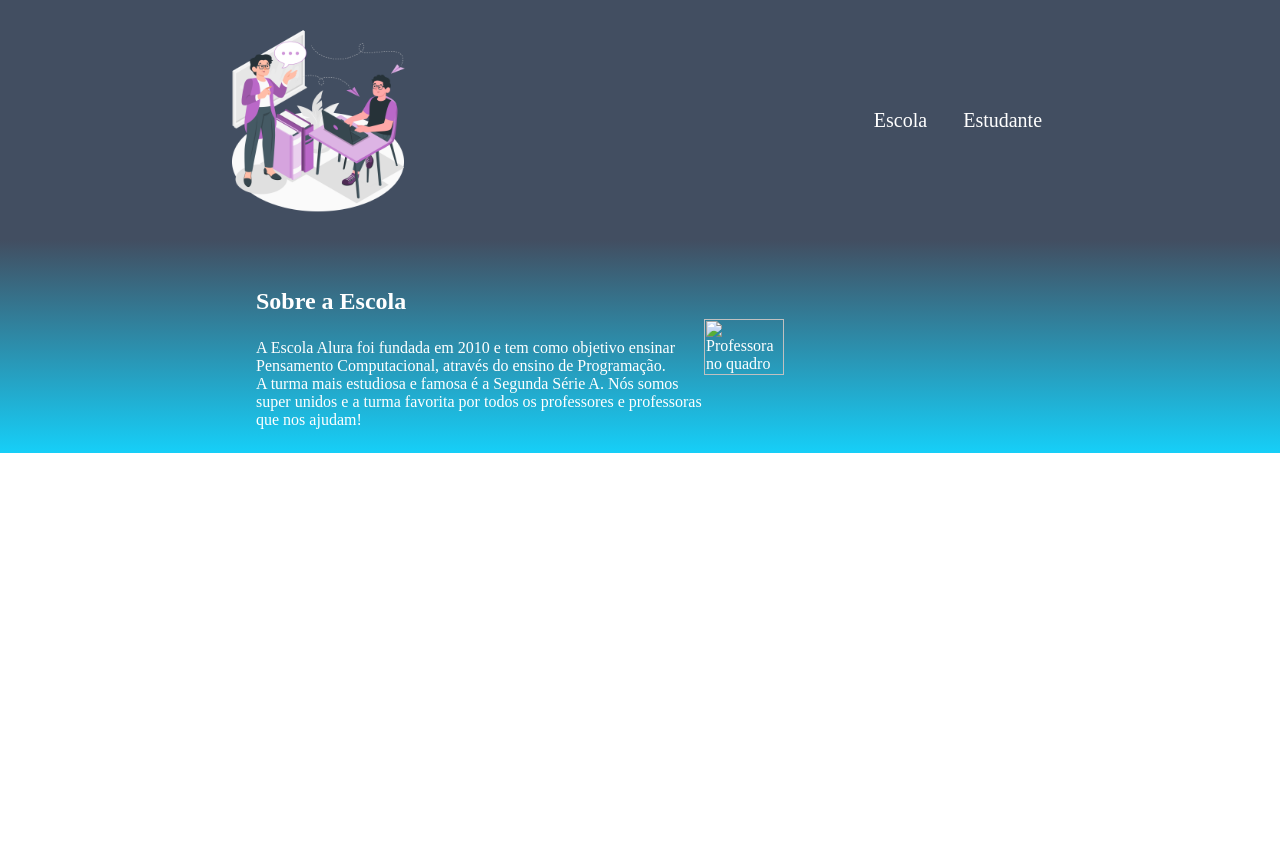
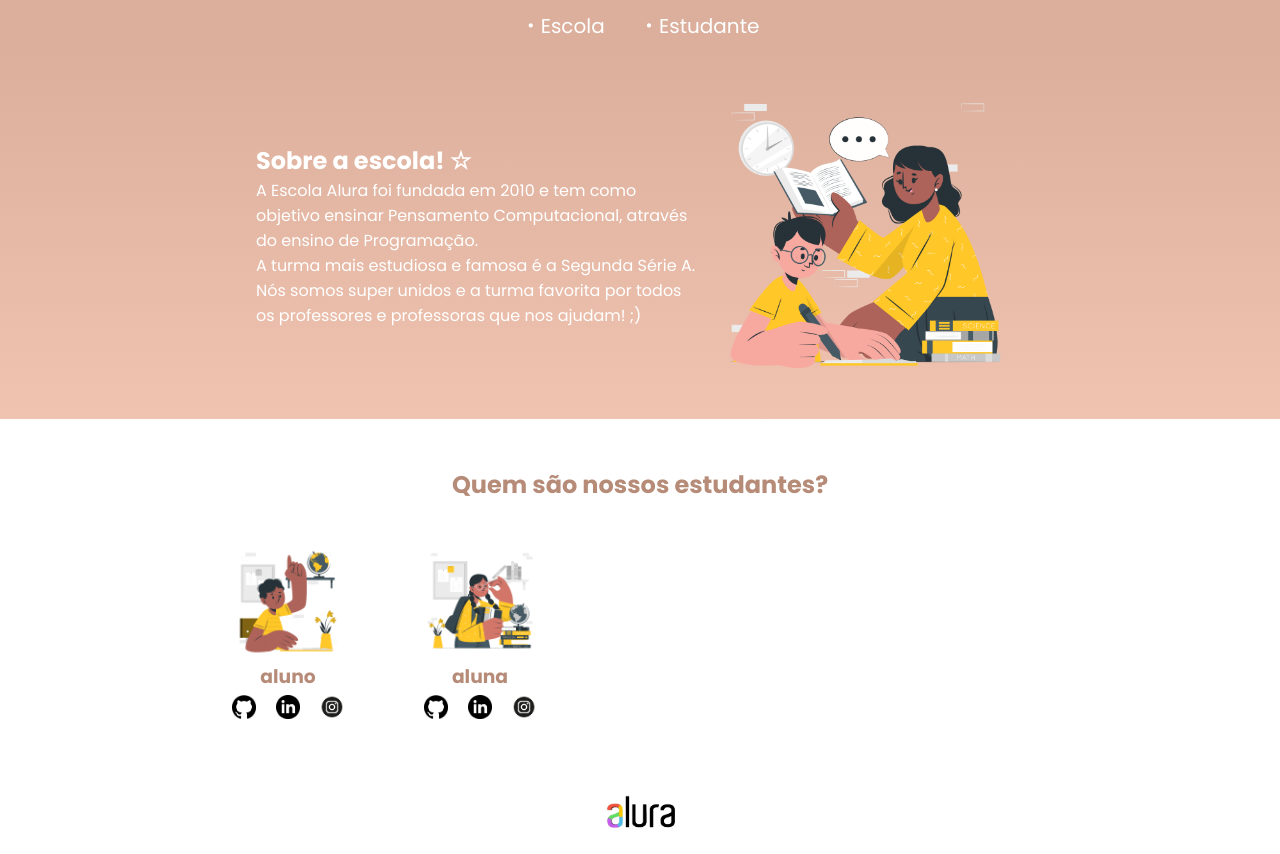
Before and after one commit to pinguimio/site-criativo-, a plain HTML site: page index.html in a window 1280 px wide. Before the commit the page ends 800 px from the top, so only its background shows below. Drawn offline with Linux system fonts and the light colour scheme.

Commit message:
Add files via upload

```diff
--- a/index.html
+++ b/index.html
@@ -4,26 +4,55 @@
     <meta http-equiv="X-UA-Compatible" content="IE=edge">
     <meta name="viewport" content="width=device-width, initial-scale=1.0">
     <title>Document</title>
+
     <link rel="stylesheet" href="style.css">
+    <link rel="preconnect" href="https://fonts.googleapis.com">
+    <link rel="preconnect" href="https://fonts.gstatic.com" crossorigin>
+    <link href="https://fonts.googleapis.com/css2?family=Poppins:ital,wght@0,100;0,200;0,300;0,400;0,500;0,600;0,700;0,800;0,900;1,100;1,200;1,300;1,400;1,500;1,600;1,700;1,800;1,900&display=swap" rel="stylesheet">
 </head>
 <body>
     <header class="cabecalho">
-        <img class="cabecalho-imagem" src="imagem.png" alt="logo da alura start">
+
         <ul class="cabecalho-lista">
-            <li class="cabecalho-lista-item">Escola</li>
-            <li class="cabecalho-lista-item">Estudante</li>
+            <li class="cabecalho-lista-item"> ・Escola</li>
+            <li class="cabecalho-lista-item"> ・Estudante</li>
         </ul>
     </header>
 
 
     <section class="escola">
         <div class="escola-div-conteudo">
-            <h2 class="escola-titulo">Sobre a Escola</h2>
+            <h2 class="escola-titulo">Sobre a escola! ☆ </h2>
             <p class="escola-texto-um">A Escola Alura foi fundada em 2010 e tem como objetivo ensinar Pensamento Computacional, através do ensino de  Programação.</p>
-            <p class="escola-texto-dois">A turma mais estudiosa e famosa é a Segunda Série A. Nós somos super unidos e a turma favorita por todos os professores e professoras que nos ajudam!</p>
+            <p class="escola-texto-dois">A turma mais estudiosa e famosa é a Segunda Série A. Nós somos super unidos e a turma favorita por todos os professores e professoras que nos ajudam! ;)</p>
         </div>
-        <img class="escola-imagem" src="Formula-bro.png" alt="Professora no quadro">
+        <img class="escola-imagem" src="teacher.png" alt="Professora no quadro">
     </section>
 </body>
 
 </html>
+
+<section class="estudante">
+    <h2 class="estudante-titulo">Quem são nossos estudantes?</h2>
+    <div class="estudante-todos">
+        <span></span>
+        <div class="estudante-div">
+            <img class="estudante-imagem" src="aluno.png" alt="foto do marcelo">
+            <h3 class="estudante-nome">aluno</h3>
+            <a href="https://github.com/marcelopaludetto"><img class="estudante-icone" src="github.png"  alt="icone github"></a>
+<a href="https://www.linkedin.com/in/marcelopaludetto/"><img class="estudante-icone" src="linkedin.png" alt="icone linkedin"></a>
+<a href="https://instagram.com/marcelopaludetto"><img class="estudante-icone" src="instagram.png" alt="icone instagram"></a>
+        </div>
+        <div class="estudante-div">
+            <img class="estudante-imagem" src="aluna.png" alt="foto do marcelo">
+            <h3 class="estudante-nome">aluna</h3>
+            <a href="https://github.com/marcelopaludetto"><img class="estudante-icone" src="github.png"  alt="icone github"></a>
+<a href="https://www.linkedin.com/in/marcelopaludetto/"><img class="estudante-icone" src="linkedin.png" alt="icone linkedin"></a>
+<a href="https://instagram.com/marcelopaludetto"><img class="estudante-icone" src="instagram.png" alt="icone instagram"></a>
+        </div>
+</section>
+<footer class="rodape">
+    <img class="rodape-imagem"src="aluralogo.png" alt="logo da alura start">
+</footer>
+</body>
+</html>
--- a/style.css
+++ b/style.css
@@ -3,22 +3,26 @@
     padding: 0;
 }
 
+body {
+    font-family: 'Poppins', sans-serif;
+}
+
 .cabecalho {
-    background-color: #424E61;
-    color: white;
+    background-color: #dbaf9c;
+    color: rgb(255, 255, 255);
     display: flex;
     justify-content: space-around;
     align-items: center;
-    padding: 24px 0;
+    padding: 10px 0;
 }
 
 .cabecalho-imagem{
-    width: 15%;
+    width: 10%;
 }
 
 .cabecalho-lista-item{
     display: inline-block;
-    margin: 0 16px;
+    margin: 0 15px;
     font-size: 20px;
 }
 
@@ -27,8 +31,8 @@
 }
 
 .escola{
-    background-image: linear-gradient(#424E61,#16CFF8);
-    color:white;
+    background-image: linear-gradient(#dbaf9c,#f0c3b0);
+    color:rgb(255, 255, 255);
     display: flex;
     justify-content: center;
     align-items: center;
@@ -38,6 +42,43 @@
 .escola-div-conteudo{
     width: 35%;
 }
-.escola-titulo{
+
+.estudante-titulo{
+    text-align: center;
     padding: 24px 0;
 }
+
+.estudante{
+    color: #b68b77;
+    text-align: center;
+    padding: 24px 0;
+}
+.estudante-imagem{
+    width: 120px;
+}
+
+.estudante-icone{
+    width: 24px;
+    padding: 4px 8px;
+}
+
+.estudante-div{
+    text-align: center;
+    padding: 16px 0;
+}
+
+.estudante-todos{
+    columns: center;
+    display: grid;
+    grid-template-columns: 15% 15% 15%;
+}
+
+.rodape{
+    background-color:#ffffff;
+    text-align: center;
+}
+
+.rodape-imagem{
+    height: 60px;
+    padding: 12px 0;
+}
```
Also changed, not shown: aluna.png (added), aluno.png (added), aluralogo.png (added), github.png (added), instagram.png (added), linkedin.png (added), teacher.png (added).
